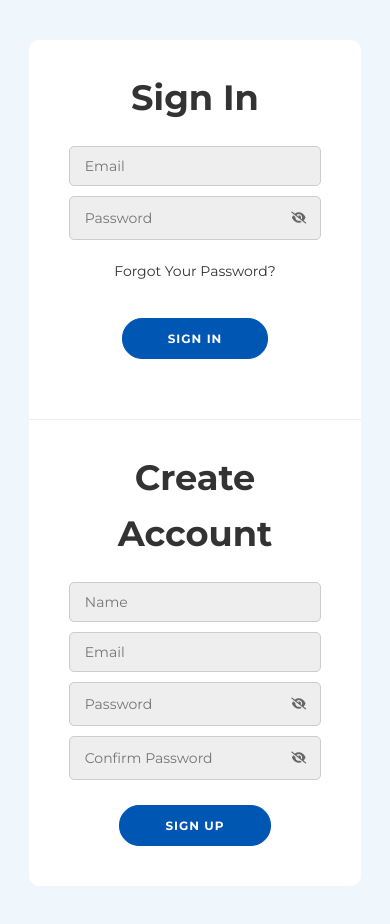
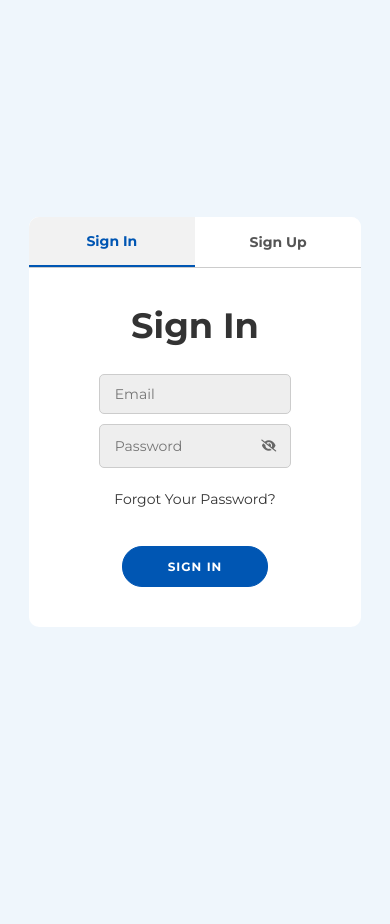
Before and after one commit to lexuandaibn123/chat-and-video-call, a React (Vite) app in the folder client/: page /auth in a window 390 px wide. After the commit the page ends 844 px from the top, so only its background shows below. Built offline with nearby package versions, Linux system fonts and the light colour scheme; no server answers; what @uploadthing/react would draw is missing.

Commit message:
cải thiện giao diện auth mobile

```diff
--- a/client/src/components/Auth/AuthCommon.scss
+++ b/client/src/components/Auth/AuthCommon.scss
@@ -12,6 +12,10 @@
   background-color: $container-bg-color;
   font-family: $font-family-base;
   padding: $spacing-lg;
+}
+
+.tab-container {
+  display: none;
 }
 
 // Style cho form đơn giản hơn (forgot/reset/verify)
@@ -172,3 +176,231 @@
   0% { transform: rotate(0deg); }
   100% { transform: rotate(360deg); }
 }
+
+// Mobile styles
+@media (max-width: 768px) {
+  .auth-container {
+    flex-direction: column;
+    max-width: 100%;
+    border-radius: 0;
+    box-shadow: none;
+
+    .tab-container {
+      display: flex;
+    }
+
+    .form-wrapper {
+      .form-container {
+        width: 100%;
+        position: static;
+        padding: $spacing-xl;
+
+        &.hide {
+          display: none; // Ensure only one form is shown at a time
+        }
+      }
+    }
+
+    .overlay-container {
+      display: none;
+    }
+
+    &.right-panel-active {
+      .sign-in-container {
+        display: none;
+      }
+      .sign-up-container {
+        display: block;
+      }
+    }
+  }
+
+  .tab-container {
+    display: flex;
+    width: 100%;
+    background: $secondary-color;
+    border-bottom: 1px solid $input-border-color;
+
+    .tab {
+      flex: 1;
+      padding: $spacing-md;
+      font-size: $font-size-base;
+      font-weight: $font-weight-bold;
+      text-align: center;
+      background: transparent;
+      border: none;
+      color: $text-muted-color;
+      cursor: pointer;
+      transition: color 0.3s ease, background-color 0.3s ease;
+
+      &.active {
+        color: $primary-color;
+        background: color.adjust($secondary-color, $lightness: -5%);
+        border-bottom: 2px solid $primary-color;
+      }
+
+      &:hover:not(.active) {
+        color: color.adjust($primary-color, $lightness: -10%);
+      }
+    }
+  }
+}
+
+// Style cho form đơn giản hơn (forgot/reset/verify)
+.auth-form-simple {
+  background: $secondary-color;
+  padding: $spacing-xxl;
+  border-radius: $border-radius-form * 1.5;
+  box-shadow: 0 10px 25px rgba(0, 0, 0, 0.15);
+  max-width: 450px;
+  width: 100%;
+  text-align: center;
+
+  h2 {
+    font-weight: $font-weight-bold;
+    margin-top: 0;
+    margin-bottom: $spacing-lg;
+    color: $text-color;
+    font-size: $font-size-h2;
+  }
+
+  p {
+    margin-bottom: $spacing-xl;
+    font-size: $font-size-common;
+    color: $text-muted-color;
+    line-height: $line-height-base;
+  }
+
+  form {
+    display: flex;
+    flex-direction: column;
+    align-items: center;
+  }
+
+  button[type="submit"] {
+    border-radius: $border-radius-button-main;
+    background-color: $primary-color;
+    color: $secondary-color;
+    font-size: $font-size-base;
+    font-weight: $font-weight-bold;
+    padding: 12px 45px;
+    margin-top: $spacing-sm;
+    margin-bottom: $spacing-lg;
+    letter-spacing: 1px;
+    text-transform: uppercase;
+    border: none;
+
+    &:hover:not(:disabled) {
+      background-color: color.adjust($primary-color, $lightness: -10%);
+    }
+  }
+
+  .close-button {
+    background-color: #ccc;
+    color: $text-color;
+
+    &:hover:not(:disabled) {
+      background-color: color.adjust(#ccc, $lightness: -10%);
+    }
+  }
+
+  .auth-message {
+    width: 100%;
+    margin-bottom: $spacing-lg;
+    padding: $spacing-sm $spacing-md;
+    border-radius: $border-radius-input;
+    font-size: $font-size-base;
+    text-align: center;
+
+    &.success {
+      color: color.adjust($success-color, $lightness: -10%);
+      background-color: color.adjust($success-color, $lightness: 45%);
+      border: 1px solid color.adjust($success-color, $lightness: 30%);
+    }
+
+    &.error {
+      color: color.adjust($error-color, $lightness: -10%);
+      background-color: color.adjust($error-color, $lightness: 35%);
+      border: 1px solid color.adjust($error-color, $lightness: 20%);
+    }
+  }
+
+  .auth-link {
+    margin-top: $spacing-md;
+    font-size: $font-size-base;
+
+    a {
+      color: $primary-color;
+      font-weight: $font-weight-bold;
+
+      &:hover {
+        text-decoration: underline;
+      }
+    }
+  }
+
+  .resend-button-page {
+    background-color: $warning-color;
+    color: $warning-text-color;
+    border-color: $warning-color;
+    border-radius: $border-radius-button-main;
+    font-size: $font-size-small;
+    font-weight: $font-weight-bold;
+    padding: 10px 20px;
+    letter-spacing: 1px;
+    text-transform: uppercase;
+    border: 1px solid $warning-color;
+    margin-top: 0;
+    margin-bottom: $spacing-lg;
+
+    &:hover:not(:disabled) {
+      background-color: color.adjust($warning-color, $lightness: -10%);
+      border-color: color.adjust($warning-color, $lightness: -10%);
+    }
+  }
+}
+
+// Styles cho trang Verify Email
+.verification-status {
+  margin: $spacing-xl 0;
+  padding: $spacing-lg;
+  border-radius: $border-radius-input;
+  border: 1px solid $input-border-color;
+
+  p {
+    margin: 0;
+    font-size: $font-size-large;
+    font-weight: 500;
+  }
+
+  &.verifying {
+    border-color: #ddd;
+    p { color: $text-muted-color; }
+    .spinner {
+      border: 4px solid rgba(0, 0, 0, 0.1);
+      width: 36px;
+      height: 36px;
+      border-radius: 50%;
+      border-left-color: $primary-color;
+      animation: spin 1s ease infinite;
+      margin: 0 auto $spacing-md auto;
+    }
+  }
+
+  &.success {
+    border-color: color.adjust($success-color, $lightness: 30%);
+    background-color: color.adjust($success-color, $lightness: 45%);
+    p { color: color.adjust($success-color, $lightness: -10%); }
+  }
+
+  &.error {
+    border-color: color.adjust($error-color, $lightness: 20%);
+    background-color: color.adjust($error-color, $lightness: 35%);
+    p { color: color.adjust($error-color, $lightness: -10%); }
+  }
+}
+
+@keyframes spin {
+  0% { transform: rotate(0deg); }
+  100% { transform: rotate(360deg); }
+}
--- a/client/src/pages/AuthPage.jsx
+++ b/client/src/pages/AuthPage.jsx
@@ -158,16 +158,28 @@ const AuthPage = () => {
       )}
 
       <div className={`auth-container ${isTransitionActive ? 'right-panel-active' : ''}`}>
+        {/* Tab navigation for mobile */}
+        <div className="tab-container">
+          <button
+            className={`tab ${isLogin ? 'active' : ''}`}
+            onClick={() => toggleForm(true)}
+          >
+            Sign In
+          </button>
+          <button
+            className={`tab ${!isLogin ? 'active' : ''}`}
+            onClick={() => toggleForm(false)}
+          >
+            Sign Up
+          </button>
+        </div>
+
+        {/* Form container */}
+        <div className="form-wrapper">
           {/* Form đăng nhập */}
           <div className={`form-container sign-in-container ${!isLogin ? 'hide' : ''}`}>
             <form onSubmit={handleLogin}>
               <h1>Sign In</h1>
-            {/* <div className="social-container">
-              <a href="#" className="social"><i className="fab fa-google"></i></a>
-              <a href="#" className="social"><i className="fab fa-github"></i></a>
-              <a href="#" className="social"><i className="fab fa-linkedin-in"></i></a>
-            </div> */}
-            {/* <span>or use your email password</span> */}
               <input
                 type="email"
                 placeholder="Email"
@@ -183,8 +195,15 @@ const AuthPage = () => {
                   onChange={(e) => setLoginPassword(e.target.value)}
                   required
                 />
-              <span className="toggle-password" onClick={() => togglePasswordVisibility('loginPassword')}>
-                {showLoginPassword ? <i className="fas fa-eye"></i> : <i className="fas fa-eye-slash"></i>}
+                <span
+                  className="toggle-password"
+                  onClick={() => togglePasswordVisibility('loginPassword')}
+                >
+                  {showLoginPassword ? (
+                    <i className="fas fa-eye"></i>
+                  ) : (
+                    <i className="fas fa-eye-slash"></i>
+                  )}
                 </span>
               </div>
               <Link to="/auth/forgot-password">Forgot Your Password?</Link>
@@ -221,8 +240,15 @@ const AuthPage = () => {
                   required
                   minLength={6}
                 />
-              <span className="toggle-password" onClick={() => togglePasswordVisibility('registerPassword')}>
-                {showRegisterPassword ? <i className="fas fa-eye"></i> : <i className="fas fa-eye-slash"></i>}
+                <span
+                  className="toggle-password"
+                  onClick={() => togglePasswordVisibility('registerPassword')}
+                >
+                  {showRegisterPassword ? (
+                    <i className="fas fa-eye"></i>
+                  ) : (
+                    <i className="fas fa-eye-slash"></i>
+                  )}
                 </span>
               </div>
               <div className="password-container">
@@ -235,32 +261,46 @@ const AuthPage = () => {
                     className={confirmPasswordError ? 'error-input' : ''}
                     required
                   />
-                <span className="toggle-password" onClick={() => togglePasswordVisibility('confirmPassword')}>
-                  {showConfirmPassword ? <i className="fas fa-eye"></i> : <i className="fas fa-eye-slash"></i>}
+                  <span
+                    className="toggle-password"
+                    onClick={() => togglePasswordVisibility('confirmPassword')}
+                  >
+                    {showConfirmPassword ? (
+                      <i className="fas fa-eye"></i>
+                    ) : (
+                      <i className="fas fa-eye-slash"></i>
+                    )}
                   </span>
                 </div>
               </div>
               <div>
-              {confirmPasswordError && <p className="input-error">{confirmPasswordError}</p>}
+                {confirmPasswordError && (
+                  <p className="input-error">{confirmPasswordError}</p>
+                )}
               </div>
               <button type="submit" disabled={isRegisterLoading}>
                 {isRegisterLoading ? 'Signing Up...' : 'Sign Up'}
               </button>
             </form>
           </div>
+        </div>
 
-        {/* Overlay */}
+        {/* Overlay for desktop */}
         <div className="overlay-container">
           <div className="overlay">
             <div className={`overlay-panel overlay-left ${!isLogin ? 'hide' : ''}`}>
               <h1>Welcome Back!</h1>
               <p>Enter your personal details to use all of site features</p>
-              <button type="button" className="ghost" onClick={toggleForm}>Sign In</button>
+              <button type="button" className="ghost" onClick={() => toggleForm(true)}>
+                Sign In
+              </button>
             </div>
             <div className={`overlay-panel overlay-right ${isLogin ? 'hide' : ''}`}>
               <h1>Hello, Friend!</h1>
               <p>Enter your personal details to use all of site features</p>
-              <button type="button" className="ghost" onClick={toggleForm}>Sign Up</button>
+              <button type="button" className="ghost" onClick={() => toggleForm(false)}>
+                Sign Up
+              </button>
             </div>
           </div>
         </div>
```
Lines whose indentation alone changed are shown as unchanged.
